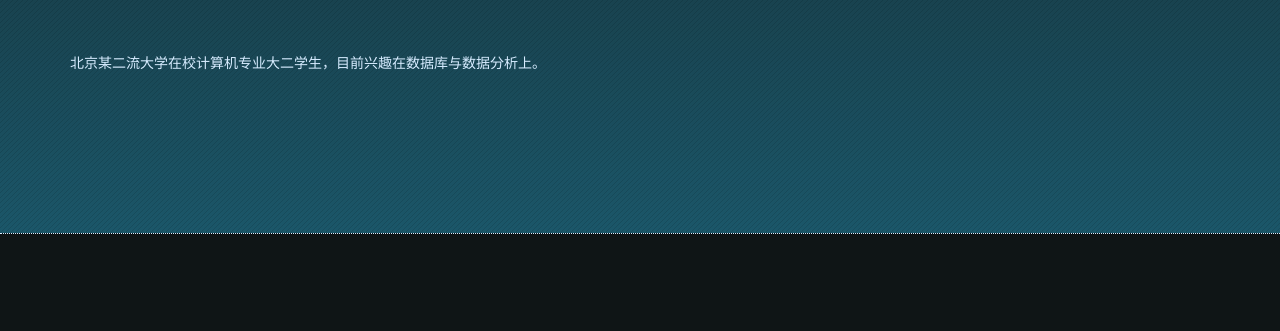
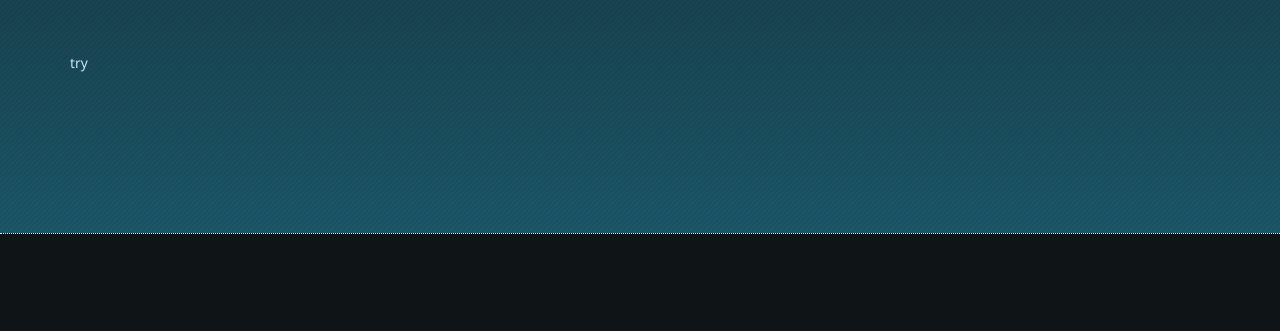
Before and after one commit to penguin858/penguin858.github.io, a plain HTML site: page about/index.html in a window 1280 px wide. Shown: the part 447-778 px from the top of the page. Drawn offline with nearby package versions, Linux system fonts and the light colour scheme.

Commit message:
Site updated: 2017-03-01 15:38:51

```diff
--- a/about/index.html
+++ b/about/index.html
@@ -155,7 +155,7 @@
 
 
         <!-- Post Content -->
-        <p>北京某二流大学在校计算机专业大二学生，目前兴趣在数据库与数据分析上。</p>
+        <p>try</p>
 
     </div>
 
```
